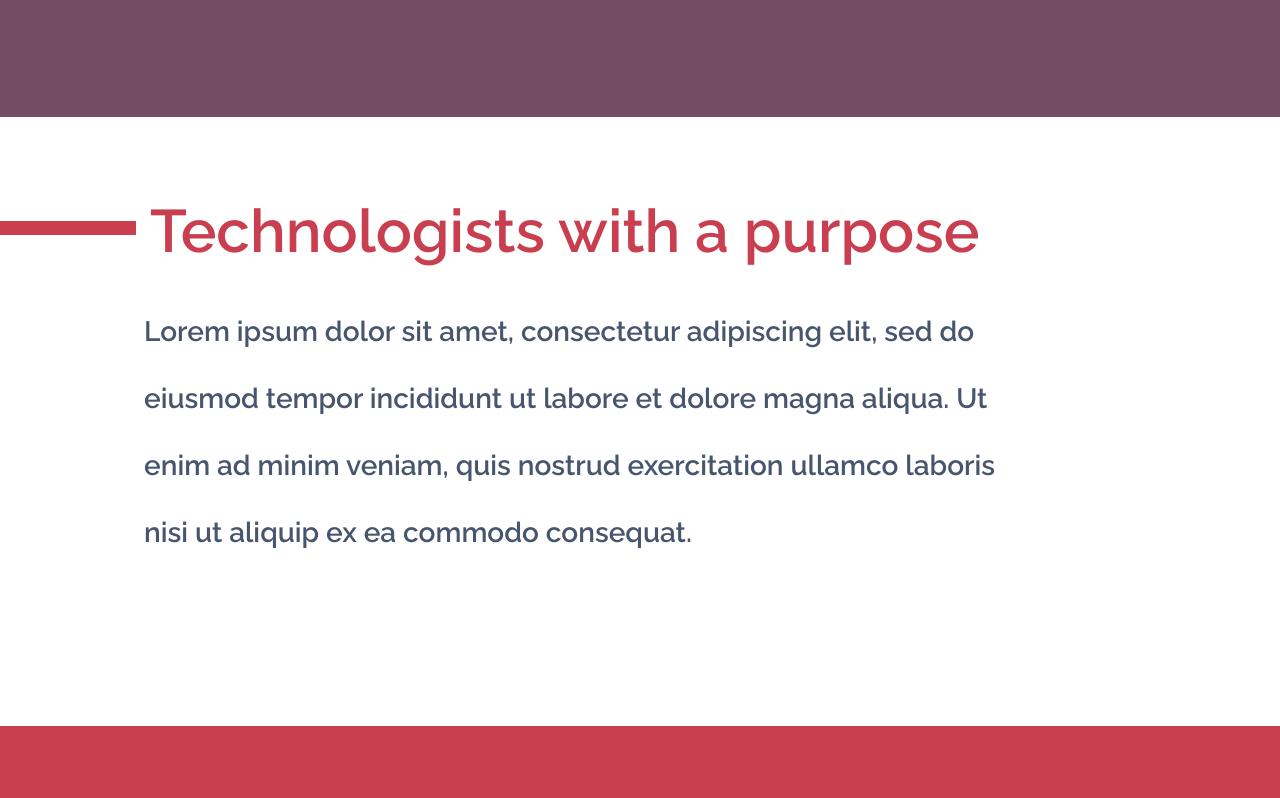
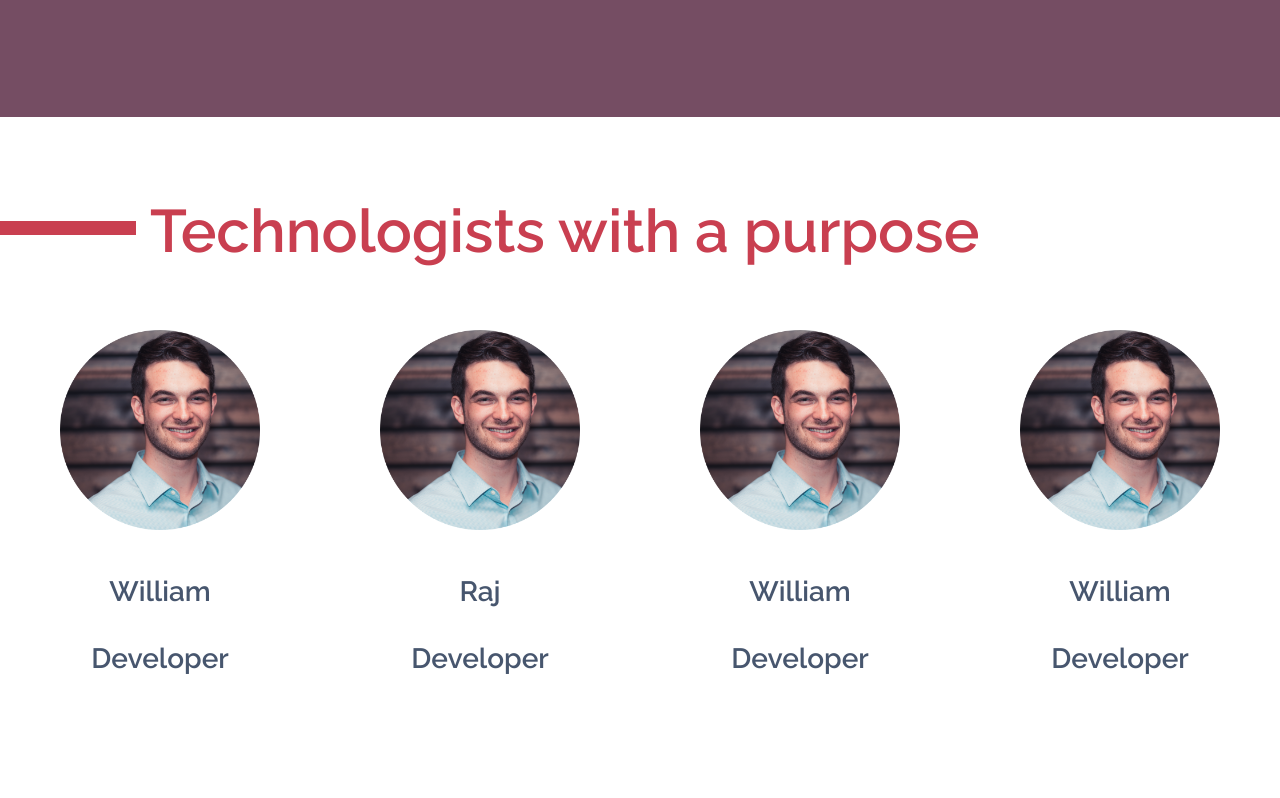
Before and after one commit to Catatek/catatekmarketing, a React (Create React App) app: page / in a window 1280 px wide. Shown: the part 3728-4526 px from the top of the page. Built offline with nearby package versions, Linux system fonts and the light colour scheme.

Commit message:
Added reusable components and refactored some.

```diff
--- a/src/App.js
+++ b/src/App.js
@@ -49,9 +49,9 @@ class App extends Component {
         <Navigation />
         <Splash />
         <Portfolio work={this.state.portfolio} />
-        <Content1 title="Fueled by passion" />
+        <Content1 type="description" title="Fueled by passion" />
         <Content2 type="services" color="#754d63" title="Services" />
-        <Content1 title="Technologists with a purpose" />
+        <Content1 type="avatars" title="Technologists with a purpose" />
         <Content2 type="contact" color="#C93F50" title="Contact" />
         <Footer />
       </div>
--- a/src/components/shared/Content1.jsx
+++ b/src/components/shared/Content1.jsx
@@ -1,7 +1,7 @@
 import React from "react";
 import styled from "styled-components";
-
-import { Column, Text, Row, Title1 } from "../theme/index";
+import William from "../../assets/william.png";
+import { Column, Text, Row } from "../theme/index";
 
 const Line = styled.div`
   width: 136px;
@@ -24,21 +24,76 @@ const Title = styled.h2`
   margin: 0 0 0 2.5em;
 `;
 
-export default function Content1({ title }) {
+const Img = styled.img`
+  width: 200px;
+  height: 200px;
+`;
+
+function Avatar({ avatar, name, title }) {
+  return (
+    <Column alignitems="center">
+      <Img src={avatar} />
+      <Text margin="1em 0 0 0">{name}</Text>
+      <Text>{title}</Text>
+    </Column>
+  );
+}
+
+export default function Content1({ title, type }) {
+  const avatars = [
+    {
+      avatar: William,
+      name: "William",
+      title: "Developer"
+    },
+    { avatar: William, name: "Raj", title: "Developer" },
+    {
+      avatar: William,
+      name: "William",
+      title: "Developer"
+    },
+    {
+      avatar: William,
+      name: "William",
+      title: "Developer"
+    }
+  ];
+
   return (
     <Wrapper>
       <Row>
         <Line />
         <Title color="#C93F50">{title}</Title>
       </Row>
+      {type === "description" && (
         <Row margin="2em 0 5em 9em" width="70%">
           <Text>
             Lorem ipsum dolor sit amet, consectetur adipiscing elit, sed do
-          eiusmod tempor incididunt ut labore et dolore magna aliqua. Ut enim ad
-          minim veniam, quis nostrud exercitation ullamco laboris nisi ut
+            eiusmod tempor incididunt ut labore et dolore magna aliqua. Ut enim
+            ad minim veniam, quis nostrud exercitation ullamco laboris nisi ut
             aliquip ex ea commodo consequat.
           </Text>
         </Row>
+      )}
+      {type === "avatars" && (
+        <Row
+          margin="4em 0 2.5em 0"
+          width="100%"
+          alignitems="center"
+          justifycontent="space-evenly"
+        >
+          {avatars.map((key, index) => {
+            return (
+              <Avatar
+                key={index}
+                avatar={key.avatar}
+                name={key.name}
+                title={key.title}
+              />
+            );
+          })}
+        </Row>
+      )}
     </Wrapper>
   );
 }
--- a/src/components/shared/Content2.jsx
+++ b/src/components/shared/Content2.jsx
@@ -1,7 +1,7 @@
 import React from "react";
 import styled from "styled-components";
 
-import { Column, Text, Row, Title1 } from "../theme/index";
+import { Text, Row } from "../theme/index";
 
 const Wrapper = styled.div`
   background-color: ${props => props.color};
--- a/src/components/theme/index.js
+++ b/src/components/theme/index.js
@@ -35,8 +35,7 @@ export const Text = styled.p`
   font-family: "Raleway", sans-serif;
   font-weight: 600;
   line-height: 2.4em;
-  margin: 0;
-  margin: ${props => props.margin};
+  margin: ${props => props.margin || "0"};
   ${props =>
     props.small &&
     css`
```
Also changed, not shown: src/assets/william.png (added). Lines whose indentation alone changed are shown as unchanged.
